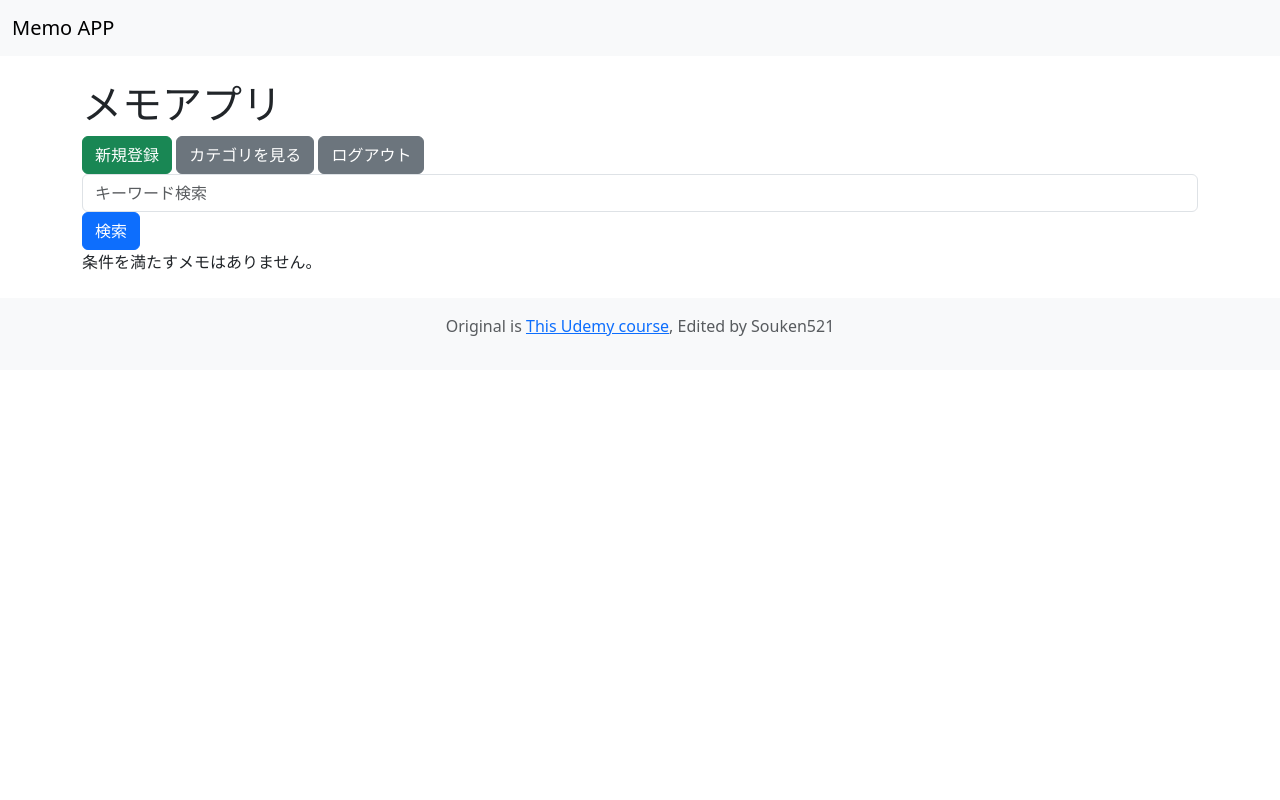
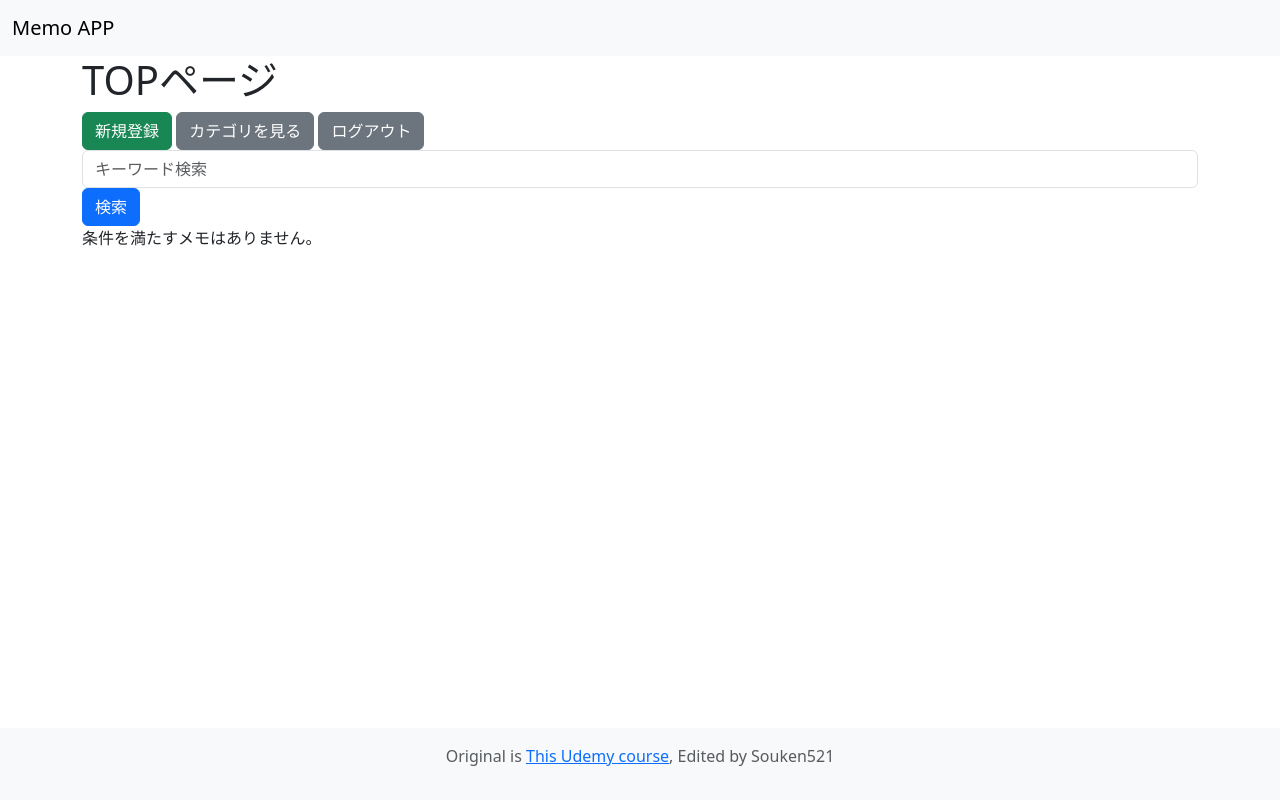
Before and after one commit to SoukenProg/Udemy_MemoApp_Improvement, a Flask app: page / in a window 1280 px wide. Run offline with Flask 3, Linux system fonts and the light colour scheme; a user stored in the database is signed in; data that the repository does not hold is empty.

Commit message:
文言の微修正

```diff
--- a/templates/base.html
+++ b/templates/base.html
@@ -9,14 +9,14 @@
     <link href="https://cdn.jsdelivr.net/npm/bootstrap@5.3.8/dist/css/bootstrap.min.css" rel="stylesheet">
 
 </head>
-<body>
+<body class="d-flex flex-column min-vh-100">
     <!-- ヘッダー w/ bootstrap -->
     <nav class="navbar navbar-expand-lg bg-body-tertiary sticky-top">
         <div class="container-fluid">
             <a class="navbar-brand" href="{{url_for('top')}}">Memo APP</a>
         </div>
     </nav>
-    <div class="container mt-4">
+    <main class="container flex-grow-1">
         <!-- flash メッセージ部分 -->
         {% with messages = get_flashed_messages(with_categories=true) %}
         {% if messages %}
@@ -27,9 +27,8 @@
         {% endwith %}
         {%  block content %}
         {% endblock %}
-
-    </div>
-    <footer class="py-3 my-4 bg-body-tertiary">
+    </main>
+    <footer class="py-3 bg-body-tertiary">
         <p class="text-center text-body-secondary">Original is <a href="https://www.udemy.com/course/flask_memo/">This Udemy
                 course</a>, Edited by Souken521</p>
     </footer>
--- a/templates/index.html
+++ b/templates/index.html
@@ -1,6 +1,6 @@
 {% extends "base.html" %}
 {% block content %}
-<h1>メモアプリ</h1>
+<h1>TOPページ</h1>
 <a href="{{url_for('regist')}}" role="button" class="btn btn-success">新規登録</a>
 <a href="{{url_for('view_category')}}" role="button" class="btn btn-secondary">カテゴリを見る</a>
 <a href="{{url_for('logout')}}" role="button" class="btn btn-secondary">ログアウト</a>
```
